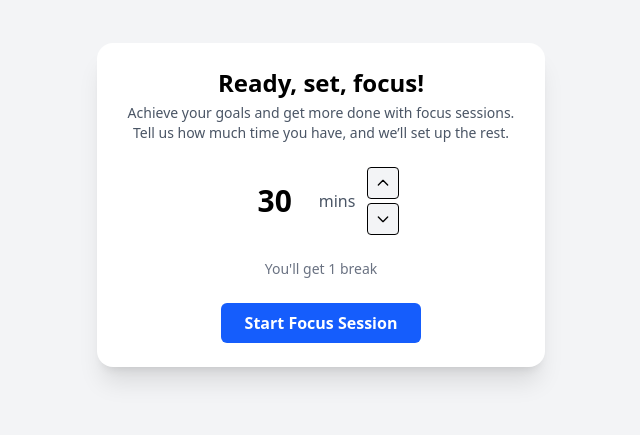
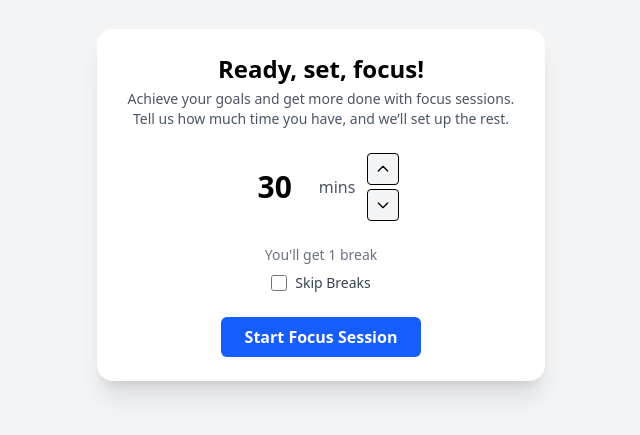
Before and after one commit to adkSpence/Zenify, a React (Vite) app: page / in a window 1280 px wide. Shown: the part 195-630 px from the top of the page, without its empty margins (319-959 px from the left). Built offline with nearby package versions, Linux system fonts and the light colour scheme.

Commit message:
Added logic for calculating the breaks and skip break checkbox

```diff
--- a/src/components/FocusTimer.jsx
+++ b/src/components/FocusTimer.jsx
@@ -2,12 +2,21 @@ import { useState } from "react";
 
 export default function FocusTimer() {
   const [minutes, setMinutes] = useState(30);
+  const [skipBreaks, setSkipBreaks] = useState(false);
 
   const adjustTime = (amount) => {
     setMinutes((prev) => {
       const next = prev + amount;
       return Math.max(5, Math.min(next, 120));
     });
+  };
+
+  const calculateBreaks = () => {
+    if (skipBreaks) return "Breaks skipped";
+    const breaks = Math.floor(minutes / 25);
+    return breaks === 0
+      ? "No breaks"
+      : `You'll get ${breaks} break${breaks > 1 ? "s" : ""}`;
   };
 
   return (
@@ -24,24 +33,16 @@ export default function FocusTimer() {
 
       {/* Time Selector */}
       <div className="flex items-center justify-center gap-3">
-        {/* Value Display */}
         <div className="text-3xl font-bold w-16 text-center">{minutes}</div>
         <span className="text-gray-600 text-base">mins</span>
 
-        {/* Vertical Stepper */}
         <div className="flex flex-col gap-1">
           <button
             onClick={() => adjustTime(5)}
             className="w-8 h-8 flex items-center justify-center bg-gray-100 rounded hover:bg-gray-200 border"
             aria-label="Increase time"
           >
-            <svg
-              className="w-4 h-4"
-              fill="none"
-              stroke="currentColor"
-              strokeWidth="2"
-              viewBox="0 0 24 24"
-            >
+            <svg className="w-4 h-4" fill="none" stroke="currentColor" strokeWidth="2" viewBox="0 0 24 24">
               <path strokeLinecap="round" strokeLinejoin="round" d="M5 15l7-7 7 7" />
             </svg>
           </button>
@@ -50,13 +51,7 @@ export default function FocusTimer() {
             className="w-8 h-8 flex items-center justify-center bg-gray-100 rounded hover:bg-gray-200 border"
             aria-label="Decrease time"
           >
-            <svg
-              className="w-4 h-4"
-              fill="none"
-              stroke="currentColor"
-              strokeWidth="2"
-              viewBox="0 0 24 24"
-            >
+            <svg className="w-4 h-4" fill="none" stroke="currentColor" strokeWidth="2" viewBox="0 0 24 24">
               <path strokeLinecap="round" strokeLinejoin="round" d="M19 9l-7 7-7-7" />
             </svg>
           </button>
@@ -64,7 +59,18 @@ export default function FocusTimer() {
       </div>
 
       {/* Breaks Info */}
-      <p className="text-center text-sm text-gray-500 mt-2">You'll get 1 break</p>
+      <div className="text-center space-y-2">
+        <p className="text-sm text-gray-500">{calculateBreaks()}</p>
+        <label className="flex items-center justify-center gap-2 text-sm text-gray-700">
+          <input
+            type="checkbox"
+            checked={skipBreaks}
+            onChange={() => setSkipBreaks(!skipBreaks)}
+            className="form-checkbox h-4 w-4 text-blue-600"
+          />
+          Skip Breaks
+        </label>
+      </div>
 
       {/* Start Button */}
       <div className="text-center">
```
